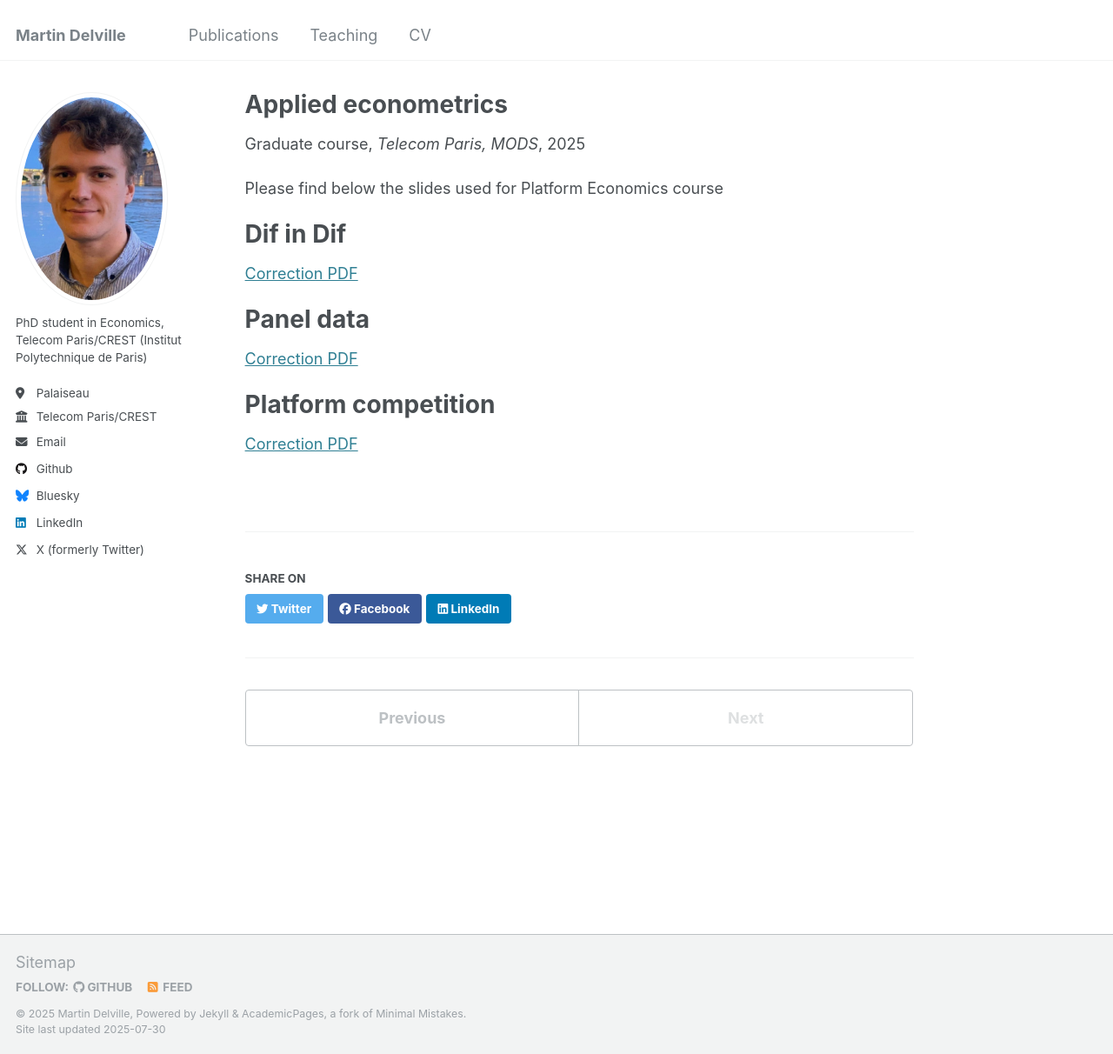
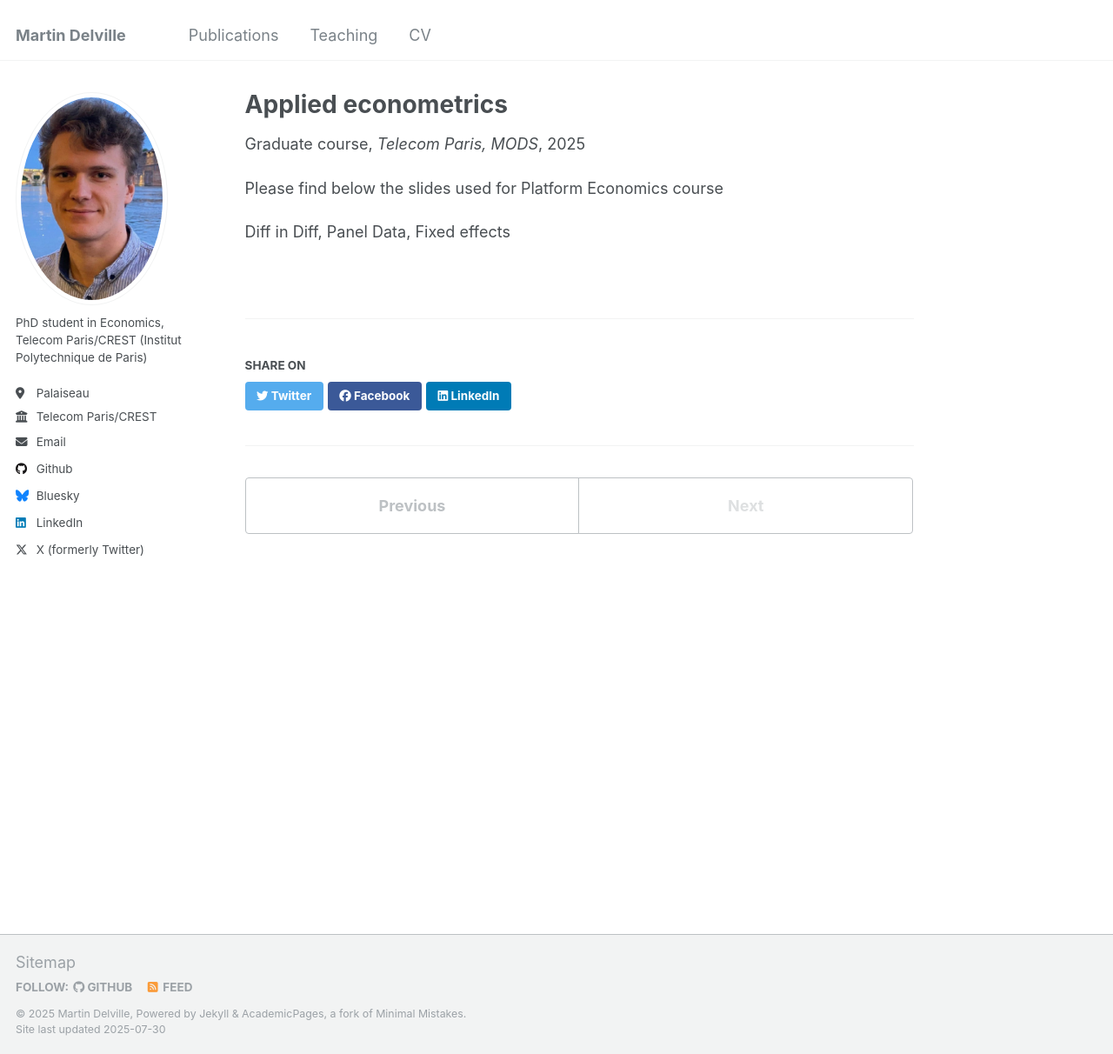
Before and after one commit to martin-delville/economics, a Jekyll site: the page built from _teaching/2025 applied econometrics teaching.md, in a window 1280 px wide and 1212 px high. Shown: the whole window at 87% size. Built offline with Jekyll 4.4.1, drawn with Linux system fonts in a browser that asks for light colours.

Commit message:
Update 2025 applied econometrics teaching.md

```diff
--- a/_teaching/2025 applied econometrics teaching.md
+++ b/_teaching/2025 applied econometrics teaching.md
@@ -9,14 +9,4 @@ date: "2025-01-01"
 
 Please find below the slides used for Platform Economics course
 
-Dif in Dif
-======
-[Correction PDF]({{ site.baseurl }})
-
-Panel data
-======
-[Correction PDF]({{ site.baseurl }})
-
-Platform competition
-======
-[Correction PDF]({{ site.baseurl }})
+Diff in Diff, Panel Data, Fixed effects
```
